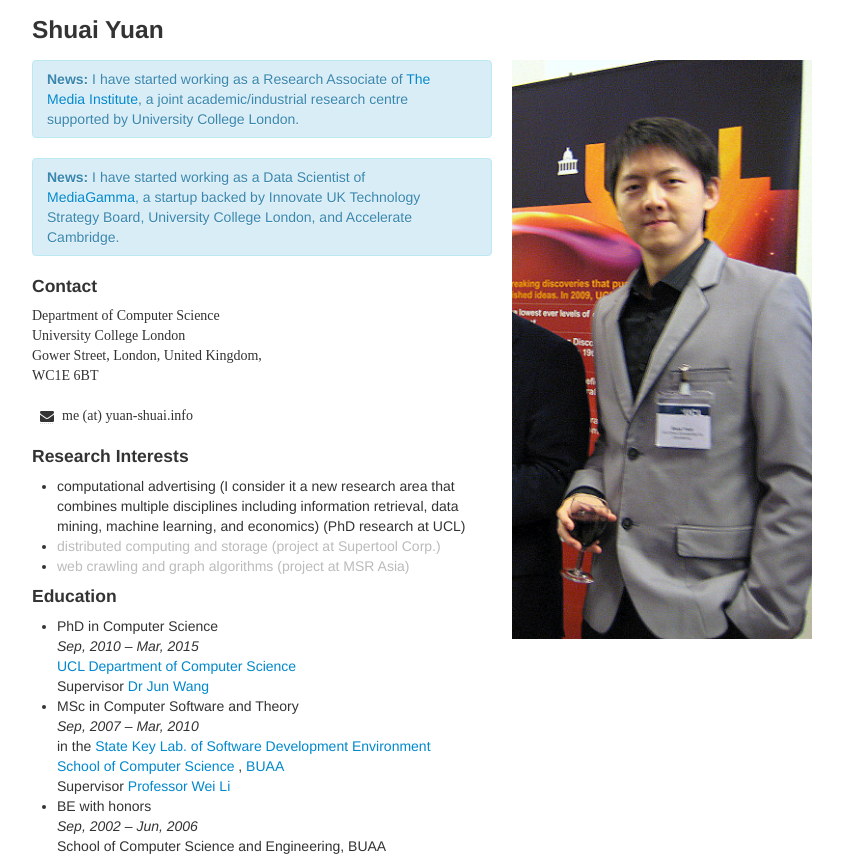
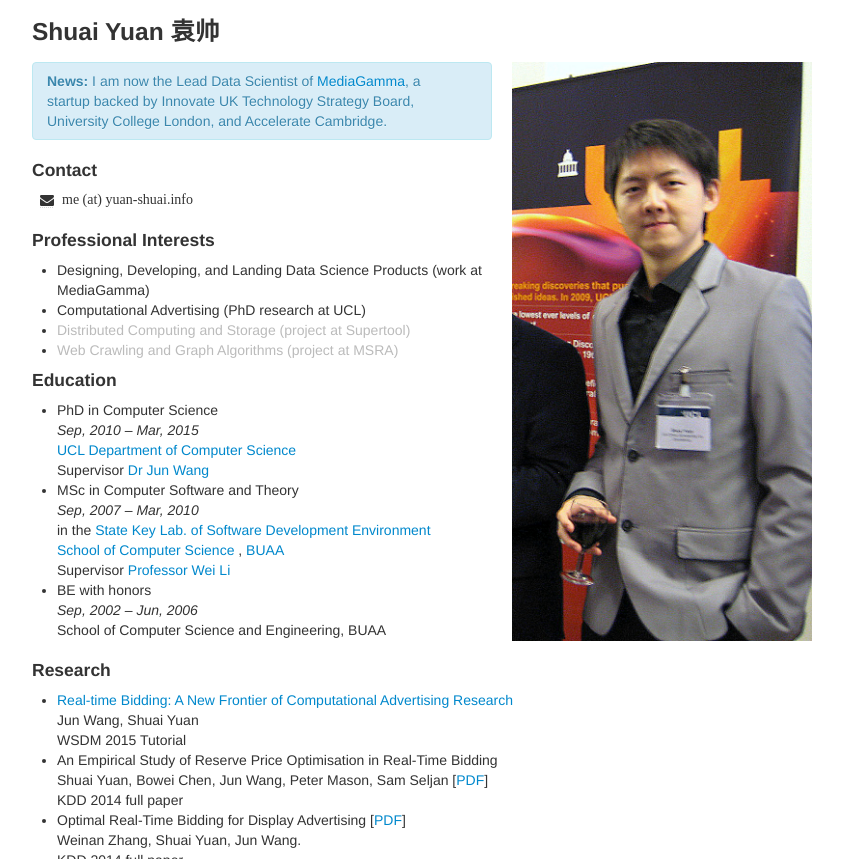
Before and after one commit to shuaiyuancn/shuaiyuancn.github.io, a plain HTML site: page index.html in a window 1280 px wide. Shown: the top 859 px of the page, without its empty margins (128-971 px from the left). Drawn offline with nearby package versions, Linux system fonts and the light colour scheme; a web font is replaced by a local one.

Commit message:
updated address and professional interest

```diff
--- a/index.html
+++ b/index.html
@@ -3,7 +3,7 @@
 <head>
     <meta http-equiv="Content-Type" content="text/html; charset=UTF-8">
     <title>Shuai Yuan</title>
-    <meta name="description" content="Shuai Yuan, a PhD student in Computer Science, University College London">
+    <meta name="description" content="Shuai Yuan, the Lead Data Scientist of MediaGamma">
 
     <!-- Bootstrap -->
     <link href="bootstrap/css/bootstrap.min.css" rel="stylesheet" media="screen">
@@ -12,6 +12,8 @@
 
     <!-- Google fonts -->
     <link href='http://fonts.googleapis.com/css?family=Droid+Sans|Droid+Sans+Mono' rel='stylesheet' type='text/css'>
+	<link href='http://fonts.googleapis.com/earlyaccess/notosanssc.css' rel='stylesheet' type='text/css'>
+
 <head>
 
 <body>
@@ -21,8 +23,7 @@
 
     </div>
     <div class="span10">
-        <h3>Shuai Yuan</h3>
-        <!-- <h4>a PhD student in Computer Science, working on Computational Advertising</h4> -->
+        <h3>Shuai Yuan <span style="font-family: 'Noto Sans SC', sans-serif;">袁帅</span></h3>
     </div>
 </div>
 <div class="row">
@@ -33,35 +34,34 @@
 
     <div class="span6">
 		<div class="alert alert-info">
-            <strong>News:</strong> I have started working as a Research Associate of <a href="http://www.themediainstitute.com" target="_blank">The Media Institute</a>, a joint academic/industrial research centre supported by University College London.
-        </div>
-		<div class="alert alert-info">
-            <strong>News:</strong> I have started working as a Data Scientist of <a href="http://www.mediagamma.com" target="_blank">MediaGamma</a>, a startup backed by Innovate UK Technology Strategy Board, University College London, and Accelerate Cambridge.
+            <strong>News:</strong> I am now the Lead Data Scientist of <a href="http://www.mediagamma.com" target="_blank">MediaGamma</a>, a startup backed by Innovate UK Technology Strategy Board, University College London, and Accelerate Cambridge.
         </div>
 
 		<h4>Contact</h4>
         <address style="font-family: 'Droid Sans Mono'">
-            Department of Computer Science<br/>
-            University College London<br/>
-            Gower Street, London, United Kingdom,<br/>
-            WC1E 6BT<br/>
-            <br/>
+<!--             MediaGamma<br/>
+            Innovation Warehouse<br/>
+            1 East Poultry Avenue, London, UK, EC1A 9PT<br/>
+            United Kingdom<br/>
+            <br/> -->
             <ul class="icons-ul">
                 <li><abbr title="Email"><i class="icon-li icon-envelope"></i></abbr>me (at) yuan-shuai.info</li>
             </ul>
         </address>
 
-        <h4>Research Interests</h4>
+        <h4>Professional Interests</h4>
         <ul>
+			<li>
+				Designing, Developing, and Landing Data Science Products (work at MediaGamma)
+			</li>
             <li>
-                computational advertising (I consider it a new research area that combines multiple disciplines
-                including information retrieval, data mining, machine learning, and economics) (PhD research at UCL)
+                Computational Advertising (PhD research at UCL)
             </li>
             <li>
-                <span style="color: #bbb;">distributed computing and storage (project at Supertool Corp.)</span>
+                <span style="color: #bbb;">Distributed Computing and Storage (project at Supertool)</span>
             </li>
             <li>
-                <span style="color: #bbb;">web crawling and graph algorithms (project at MSR Asia)</span>
+                <span style="color: #bbb;">Web Crawling and Graph Algorithms (project at MSRA)</span>
             </li>
         </ul>
 
@@ -187,14 +187,14 @@
         <h4>Practice</h4>
         <ul>
 			<li>
-                <span class="mono">[09/2014 - present]</span> Research associate of <a
+                <span class="mono">[09/2014 - present]</span> Lead data scientist of <a
+                    href="http://www.mediagamma.com" target="_blank">MediaGamma</a> <br/>
+                <span class="descriptive">Designing, developing, and landing Data Science products.</span>
+            </li>
+			<li>
+                <span class="mono">[09/2014 - 09/2015]</span> Research associate of <a
                     href="http://www.themediainstitute.com" target="_blank">The Media Institute</a> <br/>
                 <span class="descriptive">Online advertising ecosystem study and optimisation.</span>
-            </li>
-			<li>
-                <span class="mono">[09/2014 - present]</span> Lead data scientist of <a
-                    href="http://www.mediagamma.com" target="_blank">MediaGamma</a> <br/>
-                <span class="descriptive">Lead the design and implementation of the online ad future trading platform.</span>
             </li>
 			<li>
                 <span class="mono">[12/2013]</span>First of iPinyou Global Bidding Algorithm Competition, the 3rd season<br/>
@@ -306,7 +306,7 @@
 <div class="row">
     <div class="span8"></div>
     <div class="span4">
-        Last updated: 04/2015
+        Last updated: 04/2017
     </div>
 </div>
 <div>
```
